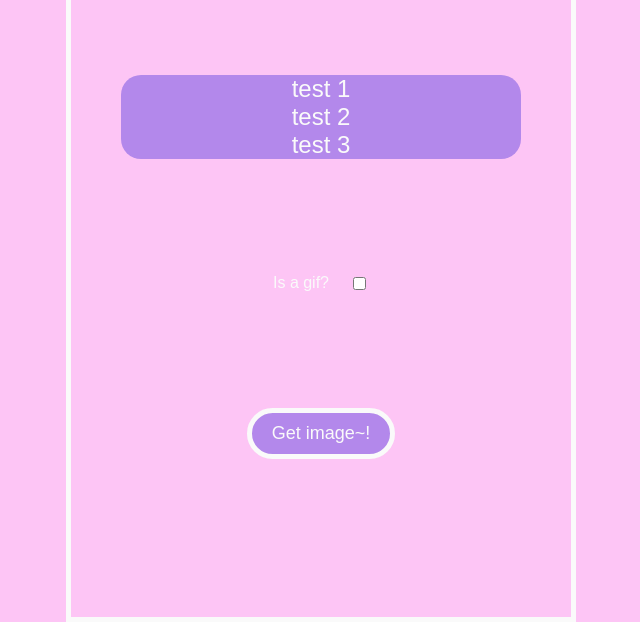
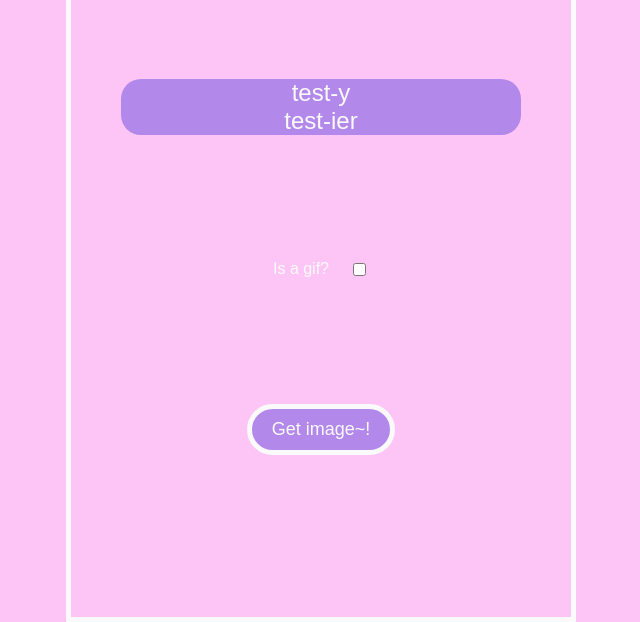
Before and after one commit to AnabelleWildhunt/Image-selector, a plain HTML site: page index.html in a window 1280 px wide. Both pictures are taken after a click on the item "MAIN PAGE". Shown: the part 203-825 px from the top of the page, without its empty margins (319-959 px from the left). Drawn offline with Linux system fonts and the light colour scheme; a web font is replaced by a local one.

Commit message:
Added the function to render the content of the main page. Removed said content from the html file.

```diff
--- a/index.html
+++ b/index.html
@@ -27,21 +27,6 @@
 
     <main class="flex">
 
-        <section>
-            <div class="flex" id="images">
-                <span class="pseudo-option" data-tag="testy">test 1</span>
-                <span class="pseudo-option" data-tag="testier">test 2</span>
-                <span class="pseudo-option" data-tag="testy">test 3</span>
-            </div>
-        </section>
-
-        <div class="flex checkbox-container">
-            <label for="is-gif">Is a gif?</label>
-            <input type="checkbox" name="is-gif" id="is-gif">
-        </div>
-
-        <button class="btn">Get image~!</button>
-
     </main>
 
     <footer>
--- a/script.js
+++ b/script.js
@@ -10,11 +10,51 @@
         span.classList.remove("highlighted")
         })
         e.target.classList.add("highlighted")
+
     } else if (e.target.matches(`li[aria-label="link"]`)) {
-        document.querySelectorAll(`span`).forEach(function(span){
+        document.querySelectorAll(`span[class="pseudo-option"]`).forEach(function(span){
             span.classList.remove("highlighted")
         })
-        console.log("Link!")
+        console.log("Link!") // complete later
+
+    } else if (e.target.matches(`button[class="get-image btn"]`)){
+        document.querySelectorAll(`span[class="pseudo-option"]`).forEach(function(span){
+            span.classList.remove("highlighted")
+        })
+        console.log("Button!") // complete later
+
     }
 
 })
+
+// THIS FUNCTION RENDERS CONTENT OF MAIN PAGE
+function renderMainPage(){
+
+    let mainContent = ""
+    let imagesContent = ""
+
+    document.querySelector("main").innerHTML = ``
+
+    mainContent += `
+    <section>
+        <div class="flex" id="images"></div>
+    </section>
+
+    <div class="flex checkbox-container">
+        <label for="is-gif">Is a gif?</label>
+        <input type="checkbox" name="is-gif" id="is-gif">
+    </div>
+
+    <button class="get-image btn">Get image~!</button>`
+
+    document.querySelector("main").innerHTML = mainContent
+
+    for (let image of imgs){
+        imagesContent += `
+        <span class="pseudo-option" data-tag="${image.tag}">${image.tag}</span>`
+    }
+
+    document.getElementById("images").innerHTML = imagesContent
+}
+
+renderMainPage()
```
